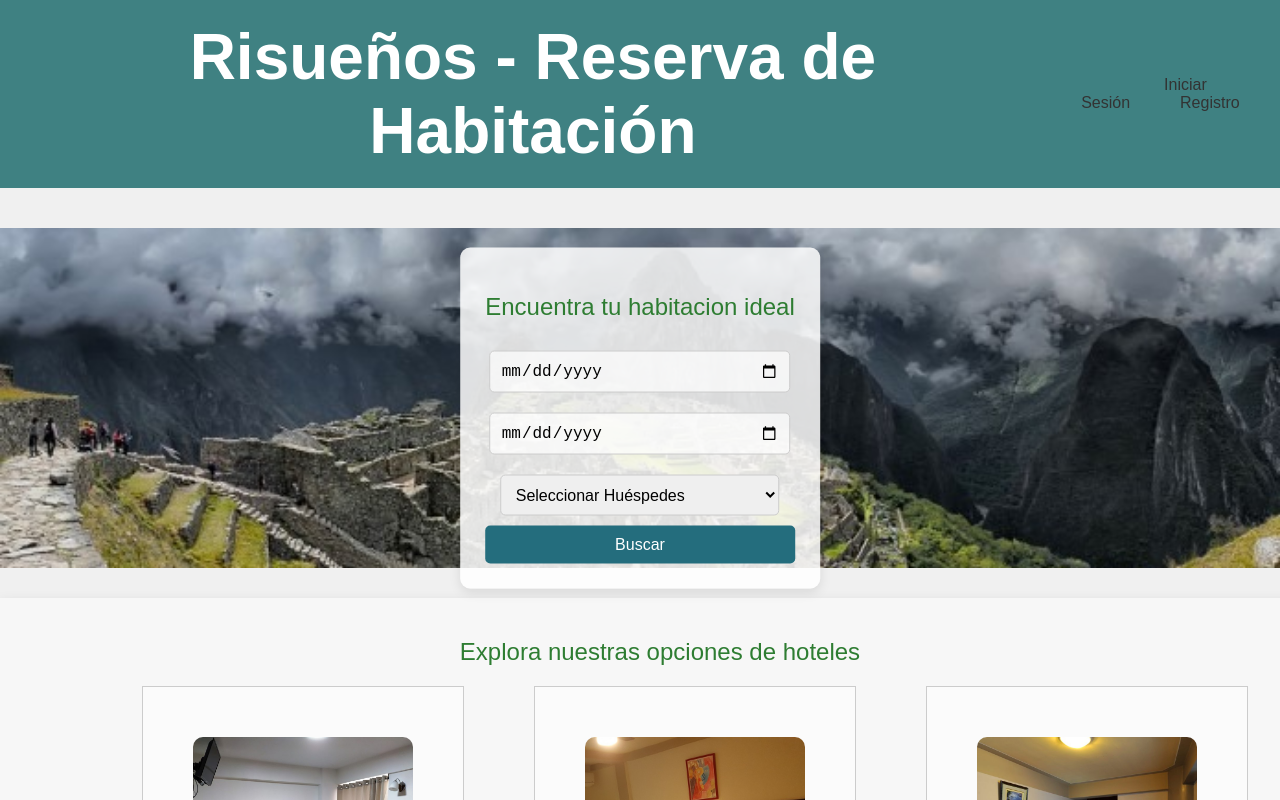
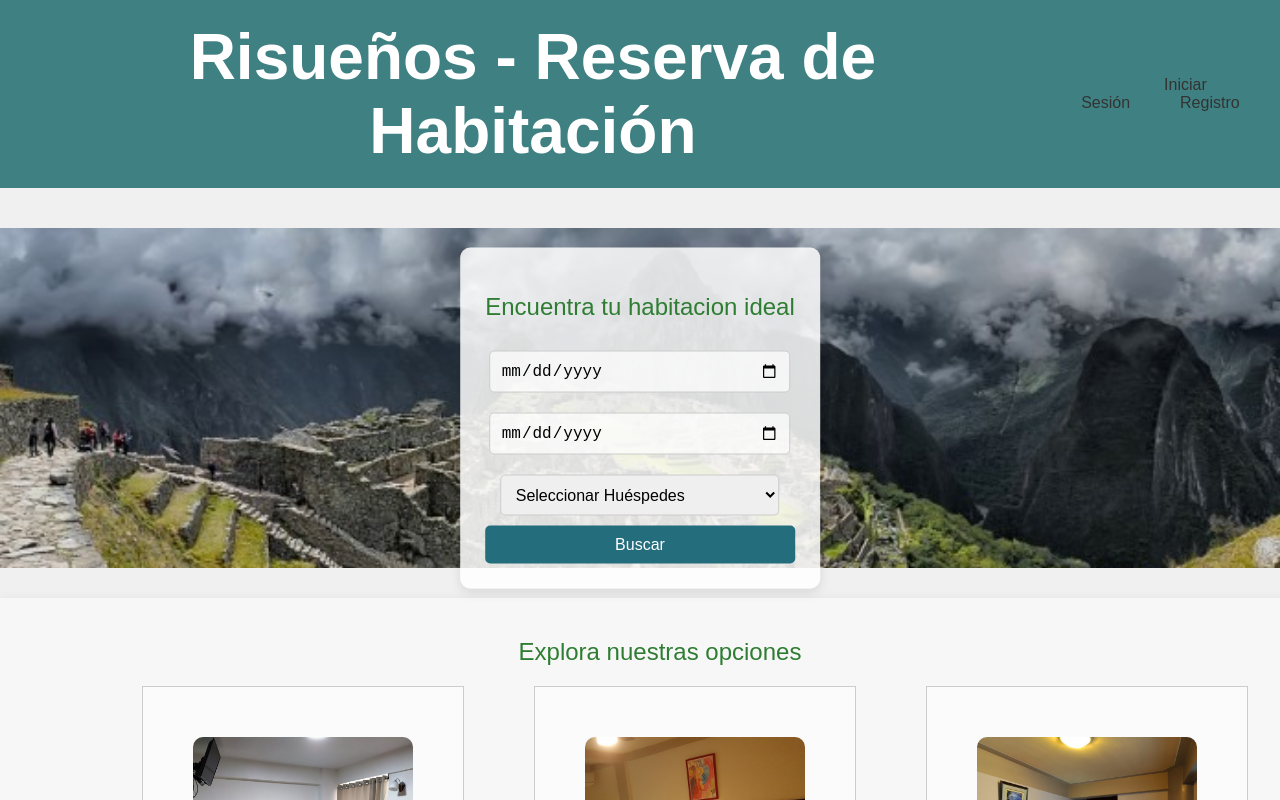
Before and after one commit to LosRexbytes/reservas-hoteles-mern, a React (Create React App) app: page / in a window 1280 px wide. Shown: the top 800 px of the page. Built offline with nearby package versions, Linux system fonts and the light colour scheme.

Commit message:
pequeño commit

```diff
--- a/src/pages/Bienvenida.js
+++ b/src/pages/Bienvenida.js
@@ -73,7 +73,7 @@ const Bienvenida = () => {
       </div>
 
       <main className="main-content">
-        <h2>Explora nuestras opciones de hoteles</h2>
+        <h2>Explora nuestras opciones</h2>
 
         <div className="hotel-cards">
           <div className="hotel-card">
```
